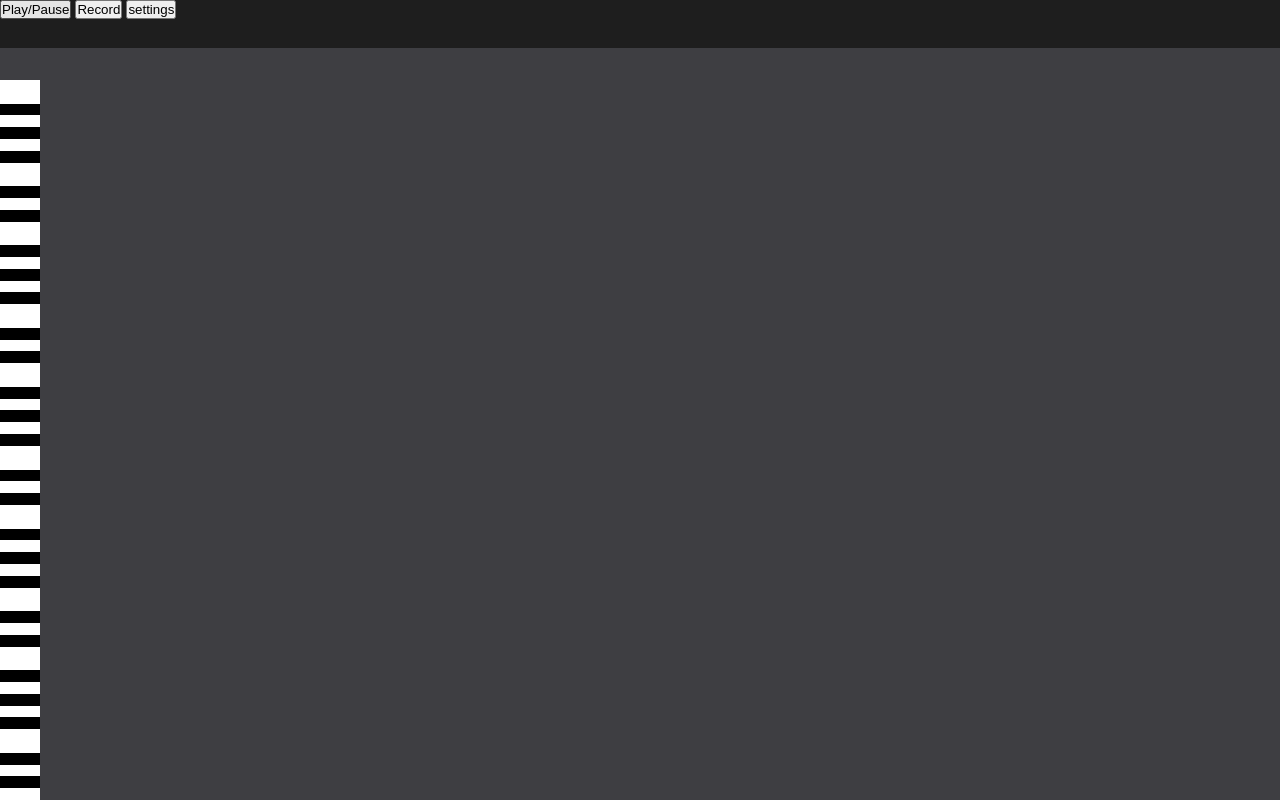
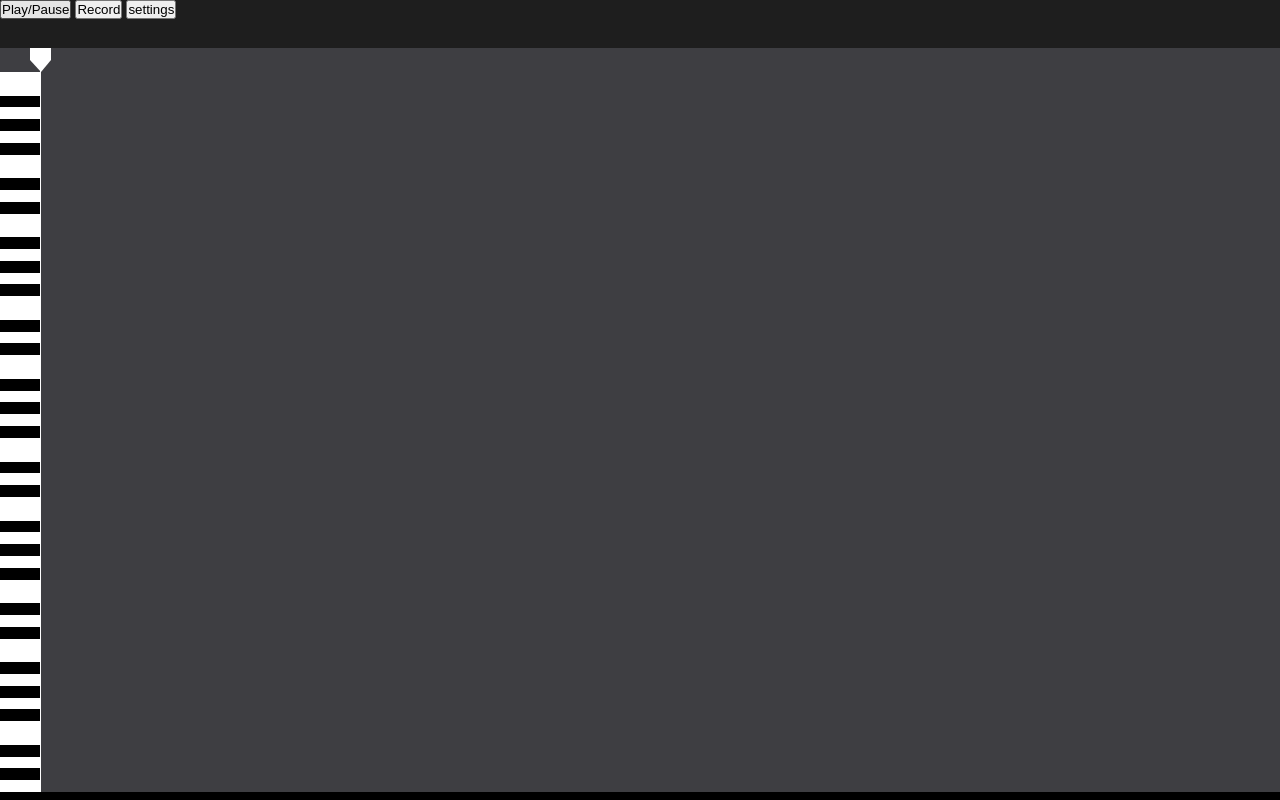
Before and after one commit to michaelminaca/12sdd-maps, a plain HTML site: page index.html in a window 1280 px wide. Drawn offline with Linux system fonts and the light colour scheme.

Commit message:
Added playhead elements and functionality

```diff
--- a/index.html
+++ b/index.html
@@ -17,7 +17,12 @@
     <div class="app-container">
       <div class="timeline-container">
         <div class="reference-note-filler"></div>
-        <div class="timeline"></div>
+        <div class="timeline">
+          <div class="playhead">
+            <div class="head"></div>
+            <div class="tail"></div>
+          </div>
+        </div>
       </div>
       <div class="workspace-container">
         <div class="reference-note-column">
@@ -86,7 +91,7 @@
         <div class="workspace"></div>
       </div>
     </div>
-    <div class="timeline"></div>
+    <div class="footer"></div>
     <div class="settings-menu"></div>
   </body>
 </html>
--- a/script.js
+++ b/script.js
@@ -1,11 +1,13 @@
 'use strict';
 
-const workspaceContainer = document.querySelector('.workspace-container');
+const workspace = document.querySelector('.workspace');
 const referenceNoteColumn = document.querySelector('.reference-note-column');
 const btnPlayPause = document.querySelector('.play-pause-btn');
 const btnRecording = document.querySelector('.record-btn');
 const btnSettings = document.querySelector('.settings-btn');
 const settingsMenu = document.querySelector('.settings-menu');
+
+const playhead = document.querySelector('.playhead');
 
 const notes = [];
 const playbackQueue = [];
@@ -50,3 +52,11 @@ class Note {
 // function onMIDIMessage(event) {
 //   console.log('event');
 // }
+
+//Set
+workspace.addEventListener('click', (event) => {
+  playhead.style.transform = `translateX(${
+    (event.clientX - 40) * (100 / document.documentElement.clientWidth)
+  }vw)`;
+  console.log(playhead.style.transform);
+});
--- a/style.css
+++ b/style.css
@@ -35,7 +35,7 @@
 .timeline-container {
   display: flex;
   flex-direction: row;
-  height: 4vh;
+  height: 3vh;
 }
 
 .reference-note-filler {
@@ -57,3 +57,34 @@
 .white-note {
   background-color: white;
 }
+
+.footer {
+  height: 1vh;
+  background-color: black;
+}
+
+.playhead {
+  position: absolute;
+  left: 40px;
+  fill: white;
+  stroke-width: 0px;
+  width: 20px;
+  height: 90vh;
+  transform: translateX(0px);
+}
+
+.head {
+  background-color: white;
+  position: absolute;
+  height: 3vh;
+  width: 21px;
+  left: -10px;
+  clip-path: polygon(0 0, 21px 0, 21px 1.5vh, 11px 3vh, 0 1.5vh);
+}
+
+.tail {
+  border-left: 1px solid white;
+  left: 9-px;
+  height: 93vh;
+  position: absolute;
+}
```
